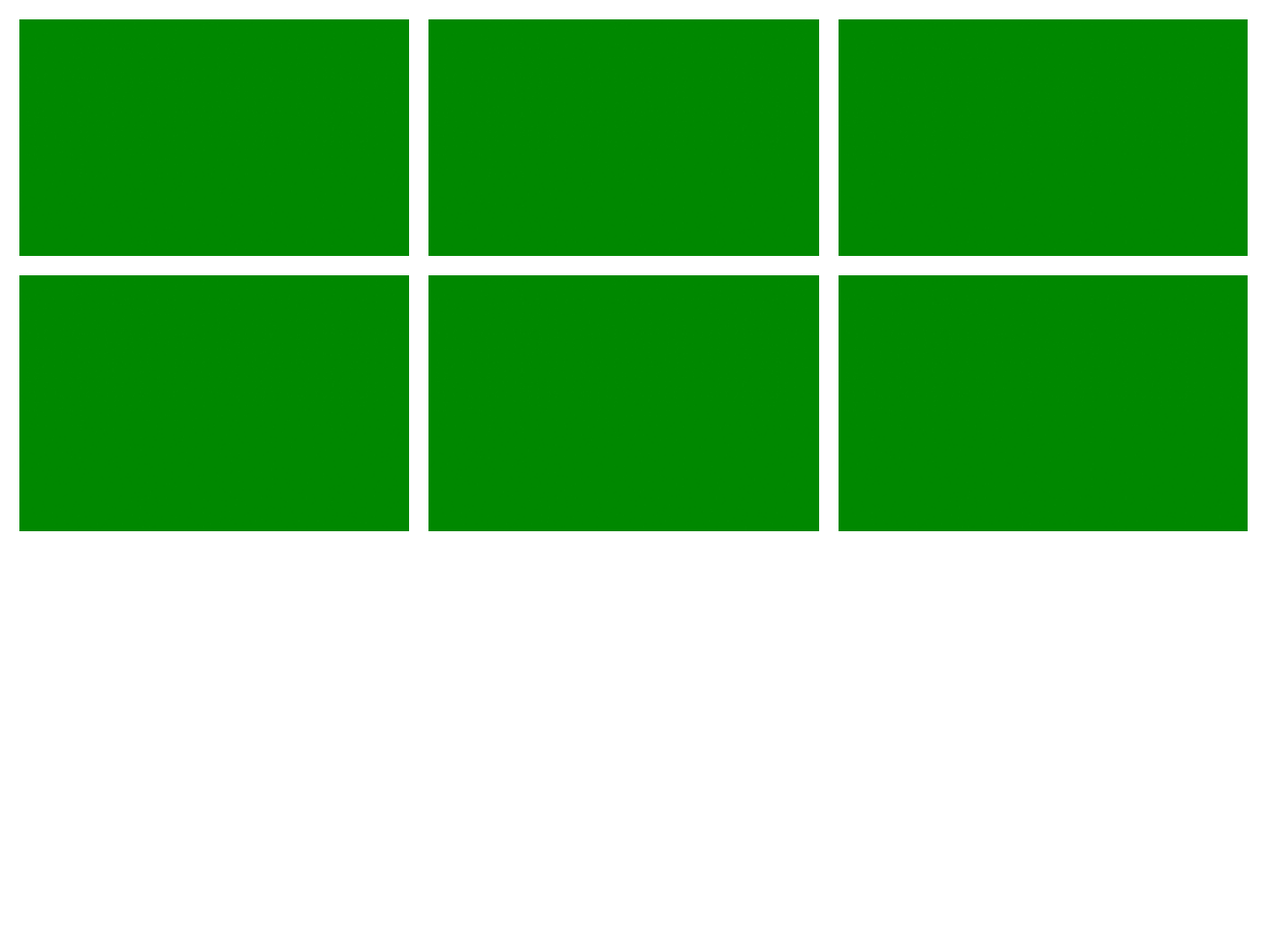
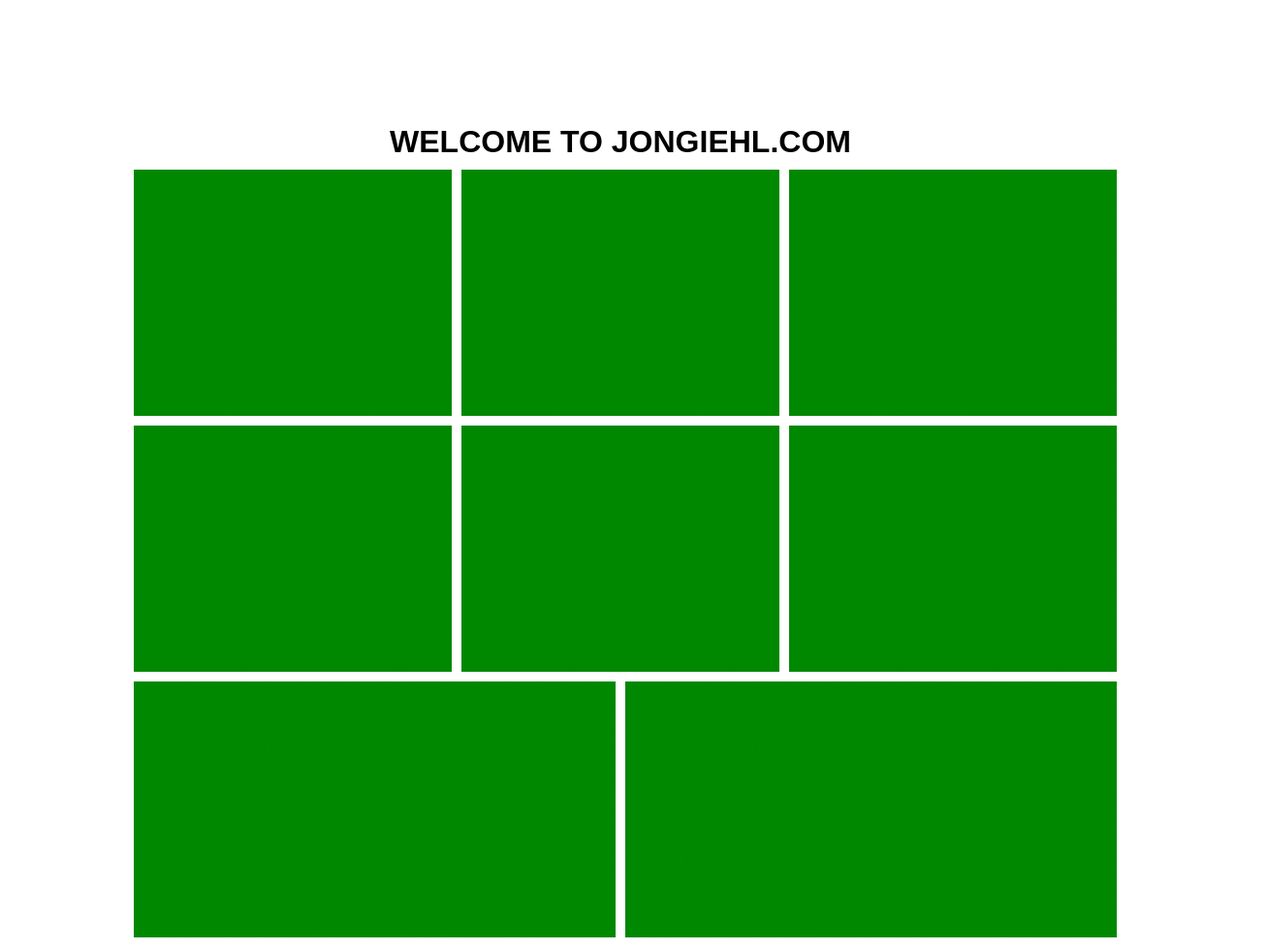
Before and after one commit to gschoeni/JonsWebsite, a plain HTML site: page Index.html in a window 1280 px wide. Shown: the whole page at 97% size, 1307 px wide, since content can reach past the window. Before the commit the page ends 800 px from the top, so only its background shows below. Drawn offline with Linux system fonts and the light colour scheme; a web font is replaced by a local one.

Commit message:
added title and extra blocks at bottom

```diff
--- a/Index.html
+++ b/Index.html
@@ -1,6 +1,8 @@
 <!DOCTYPE> <html>
 <head>
 	<title>JonGiehl.com</title>
+
+<link rel="stylesheet" type="text/css" href="//fonts.googleapis.com/css?family=Hammersmith+One"/>
 
 	<style>
 		* {
@@ -13,7 +15,14 @@
 			display: block;
 			float: left;
 			text-align: center;
+		}
 
+		span.spacing2 {
+			width: 49.5%;
+			height: 33%;
+			display: block;
+			float: left;
+			text-align: center;
 		}
 
 		div.center {
@@ -24,11 +33,16 @@
 			height: 100%;
 			width: 100%;
 			text-align: justify;
-			border: 20px solid white;
+			border: 10px solid white;
 		}
 
 		div.justify {
 			text-align: justify;
+		}
+
+		h1 {
+			text-align: center;
+			font-family: sans-serif;
 		}
 
 	</style>
@@ -36,6 +50,8 @@
 
 
 <body>
+	<div style="padding: 10%">
+		<h1>WELCOME TO JONGIEHL.COM</h1>
 		<div class="center">
 			<div class="justify">
 				<span class="spacing">
@@ -53,18 +69,29 @@
 			</div>
 			<div class="justify">
 				<span class="spacing">
-				<a href="http://www.jongiehl.com/video.html">
+					<a href="http://www.jongiehl.com/creative.html">
 					<img class="column" src="images/Green.jpg"> </a>
 				</span>
 				<span class="spacing">
-				<a href="http://www.jongiehl.com/school-projects.html">
+					<a href="http://www.jongiehl.com/graphic-design.html">
 					<img class="column" src="images/Green.jpg"> </a>
 				</span>
 				<span class="spacing">
+					<a href="http://www.jongiehl.com/photo-manipulation.html">
+					<img class="column" src="images/Green.jpg"> </a>
+				</span>
+			</div>
+			<div>
+				<span class="spacing2">
+					<a href="http://www.jongiehl.com/contact.html">
+					<img class="column" src="images/Green.jpg"> </a>
+				</span>
+				<span class="spacing2">
 					<a href="http://www.jongiehl.com/photography.html">
 					<img class="column" src="images/Green.jpg"> </a>
 				</span>
 			</div>
 		</div>
+	</div>
 </body>
 </html>
```
Lines whose indentation alone changed are shown as unchanged.
